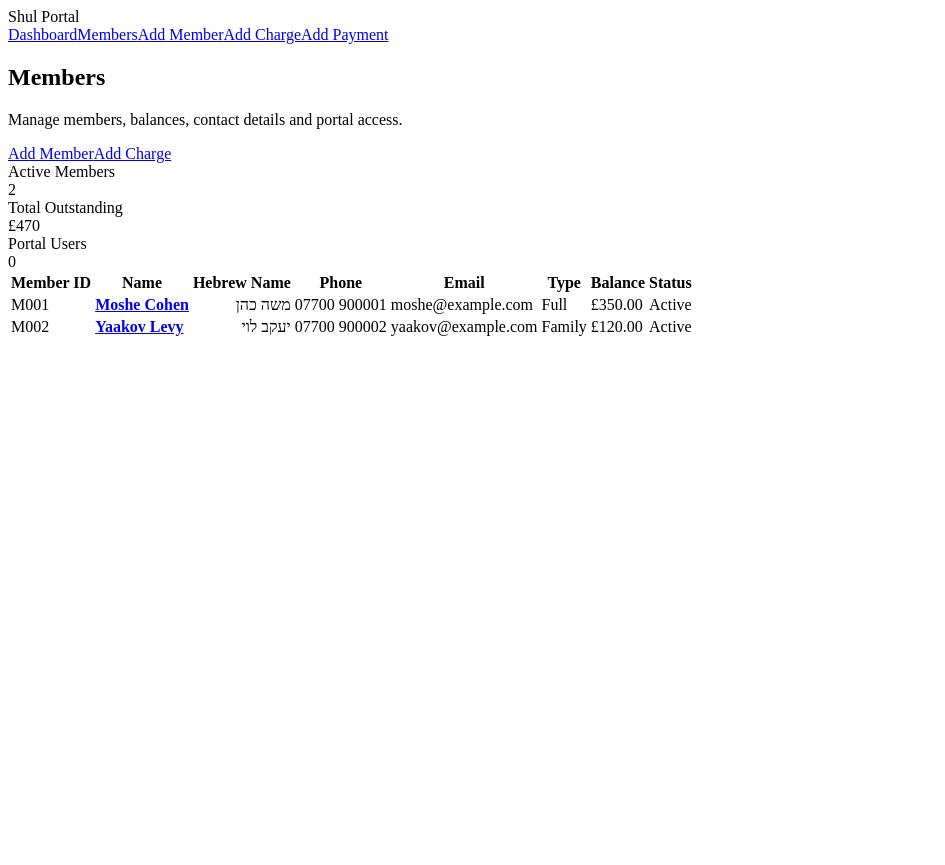
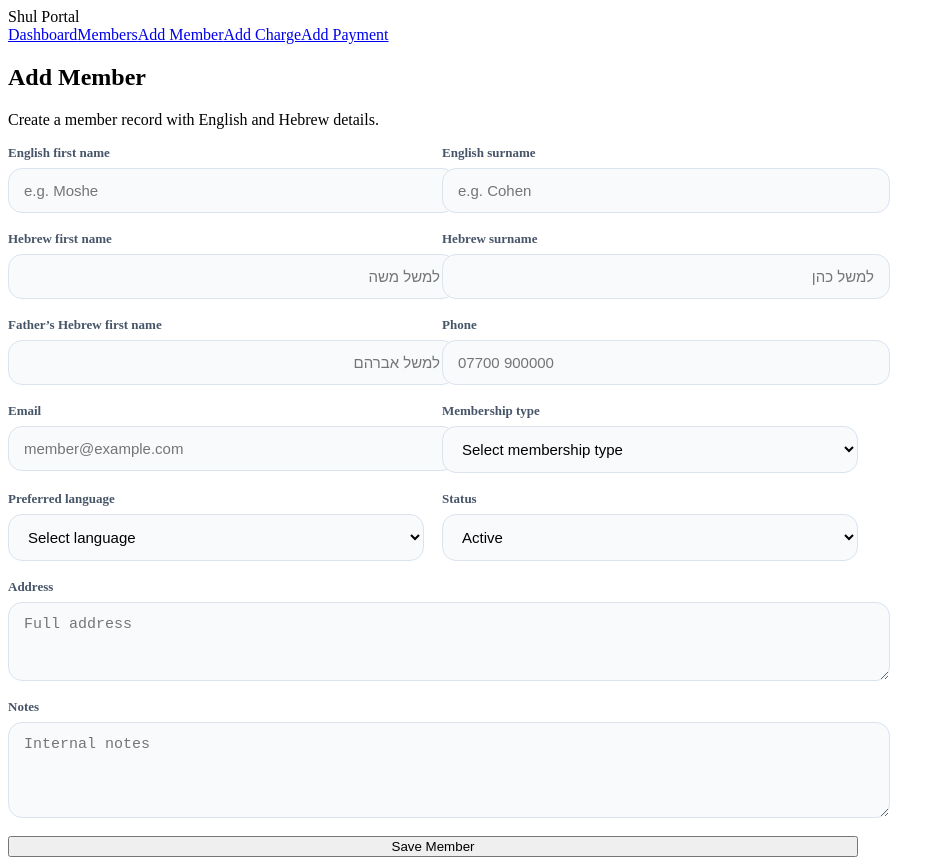
Before and after one commit to gersonberger-lab/shul-membership-portal, a Next.js app: page /members in a window 1280 px wide. Shown: the whole page, without its empty margins (0-945 px from the left). Before the commit the page ends 800 px from the top, so only its background shows below. Built offline with nearby package versions, Linux system fonts and the light colour scheme.

Commit message:
Update page.tsx

```diff
--- a/app/members/page.tsx
+++ b/app/members/page.tsx
@@ -1,90 +1,91 @@
-const members = [
-  {
-    id: 1,
-    memberId: "M001",
-    englishName: "Moshe Cohen",
-    hebrewName: "משה כהן",
-    phone: "07700 900001",
-    email: "moshe@example.com",
-    membershipType: "Full",
-    balance: 350,
-    status: "Active",
-  },
-  {
-    id: 2,
-    memberId: "M002",
-    englishName: "Yaakov Levy",
-    hebrewName: "יעקב לוי",
-    phone: "07700 900002",
-    email: "yaakov@example.com",
-    membershipType: "Family",
-    balance: 120,
-    status: "Active",
-  },
-];
-
-export default function MembersPage() {
+export default function NewMemberPage() {
   return (
     <>
       <section className="hero">
-        <h1>Members</h1>
-        <p>Manage members, balances, contact details and portal access.</p>
-
-        <div className="actions">
-          <a className="button" href="/members/new">Add Member</a>
-          <a className="button secondary" href="/charges/new">Add Charge</a>
-        </div>
+        <h1>Add Member</h1>
+        <p>Create a member record with English and Hebrew details.</p>
       </section>
 
-      <section className="stats">
-        <div className="stat-card">
-          <div className="stat-label">Active Members</div>
-          <div className="stat-value">2</div>
-        </div>
-        <div className="stat-card">
-          <div className="stat-label">Total Outstanding</div>
-          <div className="stat-value">£470</div>
-        </div>
-        <div className="stat-card">
-          <div className="stat-label">Portal Users</div>
-          <div className="stat-value">0</div>
-        </div>
-      </section>
+      <section className="card form-card">
+        <form className="form-grid">
+          <div className="form-field">
+            <label>English first name</label>
+            <input placeholder="e.g. Moshe" />
+          </div>
 
-      <section className="card">
-        <table className="table">
-          <thead>
-            <tr>
-              <th>Member ID</th>
-              <th>Name</th>
-              <th>Hebrew Name</th>
-              <th>Phone</th>
-              <th>Email</th>
-              <th>Type</th>
-              <th>Balance</th>
-              <th>Status</th>
-            </tr>
-          </thead>
+          <div className="form-field">
+            <label>English surname</label>
+            <input placeholder="e.g. Cohen" />
+          </div>
 
-          <tbody>
-            {members.map((m) => (
-              <tr key={m.id}>
-                <td>{m.memberId}</td>
-                <td>
-                  <a href={`/members/${m.id}`}>
-                    <strong>{m.englishName}</strong>
-                  </a>
-                </td>
-                <td className="hebrew" dir="rtl">{m.hebrewName}</td>
-                <td>{m.phone}</td>
-                <td>{m.email}</td>
-                <td>{m.membershipType}</td>
-                <td className="balance">£{m.balance.toFixed(2)}</td>
-                <td><span className="badge">{m.status}</span></td>
-              </tr>
-            ))}
-          </tbody>
-        </table>
+          <div className="form-field">
+            <label>Hebrew first name</label>
+            <input placeholder="למשל משה" dir="rtl" lang="he" />
+          </div>
+
+          <div className="form-field">
+            <label>Hebrew surname</label>
+            <input placeholder="למשל כהן" dir="rtl" lang="he" />
+          </div>
+
+          <div className="form-field">
+            <label>Father’s Hebrew first name</label>
+            <input placeholder="למשל אברהם" dir="rtl" lang="he" />
+          </div>
+
+          <div className="form-field">
+            <label>Phone</label>
+            <input placeholder="07700 900000" inputMode="tel" />
+          </div>
+
+          <div className="form-field">
+            <label>Email</label>
+            <input placeholder="member@example.com" type="email" />
+          </div>
+
+          <div className="form-field">
+            <label>Membership type</label>
+            <select defaultValue="">
+              <option value="" disabled>Select membership type</option>
+              <option>Full</option>
+              <option>Family</option>
+              <option>Pensioner</option>
+            </select>
+          </div>
+
+          <div className="form-field">
+            <label>Preferred language</label>
+            <select defaultValue="">
+              <option value="" disabled>Select language</option>
+              <option>English</option>
+              <option>Hebrew</option>
+            </select>
+          </div>
+
+          <div className="form-field">
+            <label>Status</label>
+            <select defaultValue="Active">
+              <option>Active</option>
+              <option>Inactive</option>
+              <option>Resigned</option>
+              <option>Deceased</option>
+            </select>
+          </div>
+
+          <div className="form-field full">
+            <label>Address</label>
+            <textarea placeholder="Full address" rows={3} />
+          </div>
+
+          <div className="form-field full">
+            <label>Notes</label>
+            <textarea placeholder="Internal notes" rows={4} />
+          </div>
+
+          <div className="form-field full">
+            <button type="submit">Save Member</button>
+          </div>
+        </form>
       </section>
     </>
   );
```
